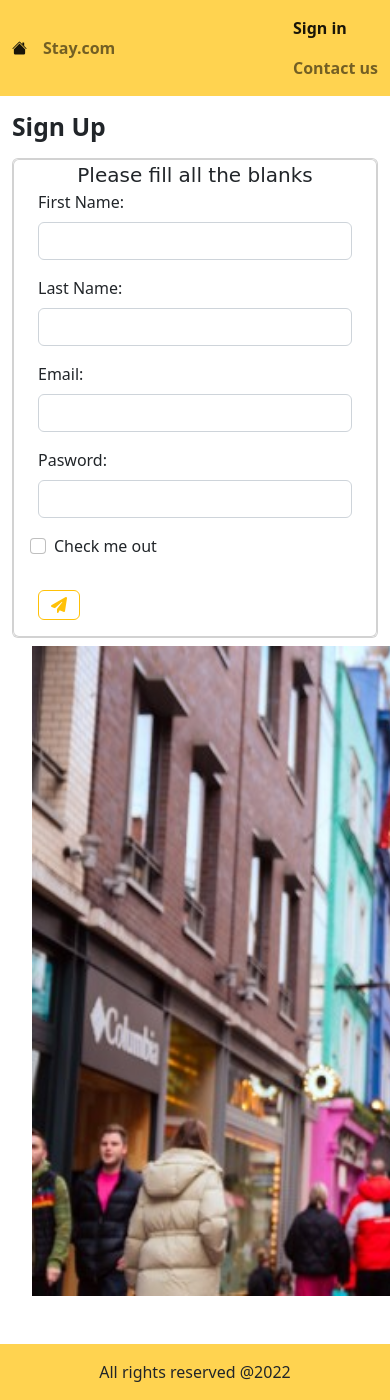
After one commit to Dharith96/backend, a Django app: page /signup/ in a window 390 px wide; the page is wider, and only the part inside the window is pictured. The commit adds this page. Run offline with Django 4.2, Linux system fonts and the light colour scheme.

Commit message:
sign up page

```diff
--- a/hotel1/home/templates/signin.html
+++ b/hotel1/home/templates/signin.html
@@ -40,7 +40,7 @@
 
       <div style="margin-left: 100px;">
         <div class="row">
-            <div class="col-3">
+            <div class="col-md-3">
                 <h1 class="display-4 fw-bold"style="margin-bottom: 20px;">Stay</h1>
                 <p style="font-family:'Brush Script MT', cursive ; font-size: 20px;">Build your best memories with us.</p>
                 <form>
@@ -57,6 +57,7 @@
                     <input type="checkbox" class="form-check-input" id="exampleCheck1">
                     <label class="form-check-label" for="exampleCheck1">Keep me signed in</label>
                 </div>
+                <a href="../signup" style="font-family:'Brush Script MT', cursive ; font-size: 20px;">Don't have an account? Sign up here</a>
                 <button type="submit" class="btn btn-primary" style="margin-top: 50px; margin-bottom: 150px;">Submit</button>
                 </form>
             </div>
--- /dev/null
+++ b/hotel1/home/templates/signup.html
@@ -0,0 +1,92 @@
+<html lang="en">
+<head>
+    <meta charset="UTF-8">
+    <meta http-equiv="X-UA-Compatible" content="IE=edge">
+    <meta name="viewport" content="width=device-width, initial-scale=1.0">
+    <title>Sign in form</title>
+    <!-- Bootstrap CSS only -->
+    <link href="https://cdn.jsdelivr.net/npm/bootstrap@5.2.2/dist/css/bootstrap.min.css" rel="stylesheet" integrity="sha384-Zenh87qX5JnK2Jl0vWa8Ck2rdkQ2Bzep5IDxbcnCeuOxjzrPF/et3URy9Bv1WTRi" crossorigin="anonymous">
+    <!--Font Awsome-->
+    <link rel="stylesheet" href="https://cdnjs.cloudflare.com/ajax/libs/font-awesome/6.2.0/css/all.min.css" integrity="sha512-xh6O/CkQoPOWDdYTDqeRdPCVd1SpvCA9XXcUnZS2FmJNp1coAFzvtCN9BmamE+4aHK8yyUHUSCcJHgXloTyT2A==" crossorigin="anonymous" referrerpolicy="no-referrer" />
+    <!--Link to my css-->
+    {% load static %}<link rel="stylesheet" href={% static 'home/style.css' %}>
+
+</head>
+<body>
+    <nav class="navbar navbar-expand-sm bg-warning">
+        <div class="container-fluid">
+            <a href="home" class="navbar-brand">
+          <svg xmlns="http://www.w3.org/2000/svg" width="15" height="20" fill="currentColor" class="bi bi-house-fill" viewBox="0 0 16 16">
+              <path fill-rule="evenodd" d="m8 3.293 6 6V13.5a1.5 1.5 0 0 1-1.5 1.5h-9A1.5 1.5 0 0 1 2 13.5V9.293l6-6zm5-.793V6l-2-2V2.5a.5.5 0 0 1 .5-.5h1a.5.5 0 0 1 .5.5z"/>
+              <path fill-rule="evenodd" d="M7.293 1.5a1 1 0 0 1 1.414 0l6.647 6.646a.5.5 0 0 1-.708.708L8 2.207 1.354 8.854a.5.5 0 1 1-.708-.708L7.293 1.5z"/>
+          </svg>
+          </a>
+          <ul class="navbar-nav me-auto">
+            <li class="nav-item">
+              <a class="nav-link" href="../home"><strong>Stay.com</strong></a>
+            </li>
+            </ul>
+            <ul class="d-flex navbar-nav justify-content-end">
+            <li class="nav-item">
+              <a class="nav-link active" href="../signin"><strong>Sign in</strong></a>
+            </li>
+            <li class="nav-item">
+              <a class="nav-link" href="../contactus"><strong>Contact us</strong></a>
+            </li>
+          </ul>
+        </div>
+      </nav>
+
+      <main>
+            <div class="container md-1 ">
+                <h2 class="my-3 fw-bold"style="margin-bottom: 20px;">Sign Up</h2>
+                <div class="row g-2">
+                  <div class="col-md-4">
+                    <div class="card">
+                      <div class="card body bg-cream">
+                        <center><div style="font-family:'Brush Script MT', cursive ; font-size: 20px">Please fill all the blanks</div></center>
+                        <form action="" class="row g-3 mx-3">
+                          <div class="col-md-6">
+                            <label for="First Name" class="form-label">First Name:</label>
+                            <input type="First Name" name="First Name" class="form-control" id="First Name">
+                          </div>
+                          <div class="col-md-6">
+                            <label for="Last Name" class="form-label">Last Name:</label>
+                            <input type="text" name="Last Name" class="form-control" id="Last Name">
+                          </div>
+                          <div class="col-md-12">
+                            <label for="email" class="form-label">Email:</label>
+                            <input type="email" name="email" class="form-control" id="email">
+                          </div>
+                          <div class="col-md-12">
+                            <label for="password" class="form-label">Pasword:</label>
+                            <input type="text" name="password" class="form-control" id="password">
+                          </div>
+                          <div class="mb-3 form-check">
+                            <input type="checkbox" class="form-check-input" id="exampleCheck1">
+                            <label class="form-check-label" for="exampleCheck1">Check me out</label>
+                          </div>
+                          <div calss="col-md-12">
+                          <button type="submit" class="btn btn-outline-warning"><i class="fa-sharp fa-solid fa-paper-plane"></i></button>
+                          </div>
+                        </form>
+                      </div>
+                    </div>
+                  </div>
+
+                  <div class="col-md-1">
+                    {% load static %}<img src={% static 'home/london.jpg' %} width="1050" height="650" style="margin-left: 20px;">
+                  </div>
+                </div>
+              </div>
+    </main>
+
+    <footer class="bg-warning py-3 mt-5">
+        <div class="container text-center">
+          <span>All rights reserved @2022 </span>
+        </div>
+      </footer>
+    <!--Bootstrap JavaScript Bundle with Popper -->
+    <script src="https://cdn.jsdelivr.net/npm/bootstrap@5.2.2/dist/js/bootstrap.bundle.min.js" integrity="sha384-OERcA2EqjJCMA+/3y+gxIOqMEjwtxJY7qPCqsdltbNJuaOe923+mo//f6V8Qbsw3" crossorigin="anonymous"></script>
+</body>
+</html>
--- a/hotel1/home/urls.py
+++ b/hotel1/home/urls.py
@@ -6,4 +6,5 @@ urlpatterns = [
     path('', view=views.home, name='home'),
     path('contactus/', view=views.contactus, name='contactus'),
     path('lasvegas/', view=views.lasvegas, name='lasvegas'),
+    path('signup/', view=views.signup, name='signup'),
 ]
--- a/hotel1/home/views.py
+++ b/hotel1/home/views.py
@@ -14,3 +14,6 @@ def contactus(request):
 
 def lasvegas(request):
     return render(request=request, template_name='templates/lasvegas.html')
+
+def signup(request):
+    return render(request=request, template_name='templates/signup.html')
--- a/hotel1/hotel1/urls.py
+++ b/hotel1/hotel1/urls.py
@@ -20,6 +20,4 @@ urlpatterns = [
     path('admin/', admin.site.urls),
     path('home/', include('home.urls')),
     path('', include('home.urls')),
-    path('contactus/', include('home.urls')),
-    path('lasvegas/', include('home.urls')),
 ]
```
Also changed, not shown: hotel1/home/static/home/london.jpg (added).
